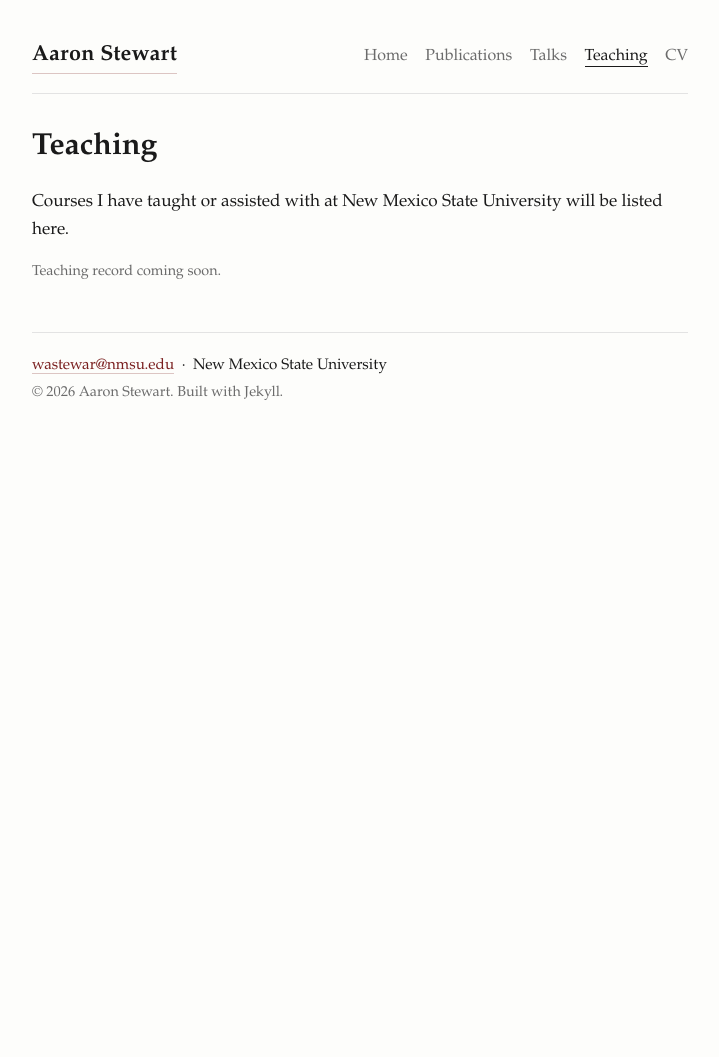
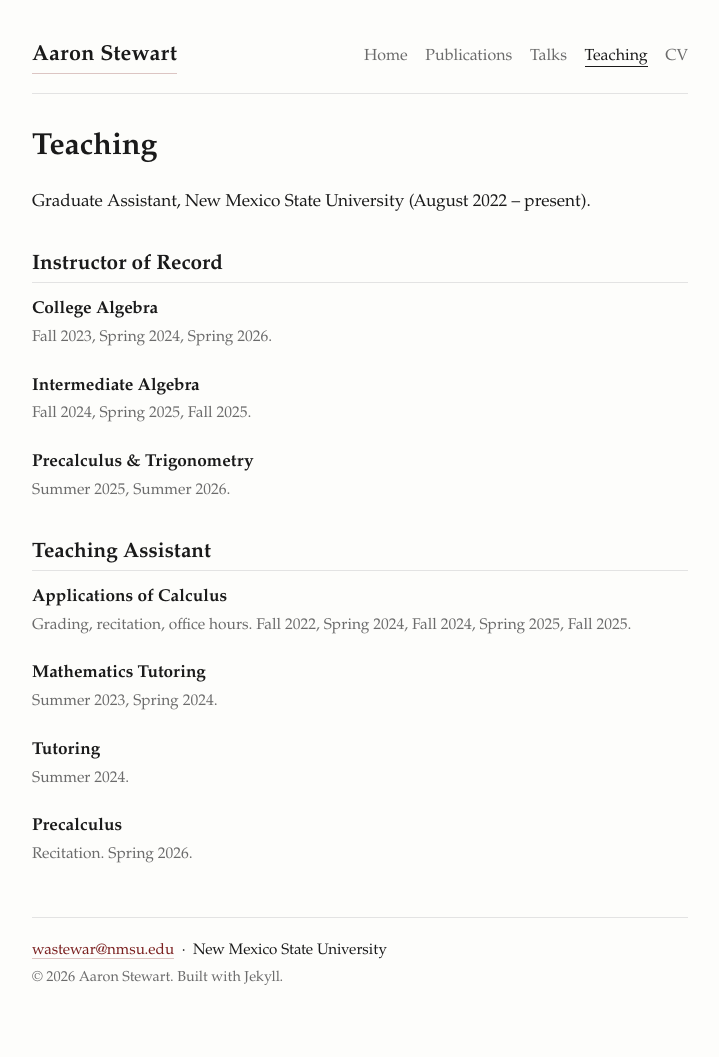
Before and after one commit to waaronstewart/waaronstewart.github.io, a Jekyll site: the page built from teaching.md, in a window 1280 px wide. Shown: the whole page, without its empty margins (280-999 px from the left). Built offline with Jekyll 4.4.1, drawn with Linux system fonts in a browser that asks for light colours; before the commit the page ends 900 px from its top, so only the background shows below that.

Commit message:
Update teaching.md

```diff
--- a/teaching.md
+++ b/teaching.md
@@ -5,14 +5,43 @@ permalink: /teaching/
 description: "Teaching and mentoring by Aaron Stewart."
 ---
 
-Courses I have taught or assisted with at New Mexico State University will be
-listed here.
+Graduate Assistant, New Mexico State University (August 2022 – present).
 
-<!-- ===== Template — duplicate per course =====
+## Instructor of Record
+
 <div class="entry">
-  <span class="etitle">MATH 121 — Calculus I</span><br>
-  <span class="emeta">Instructor of record / Teaching assistant. Fall 2025.</span>
+  <span class="etitle">College Algebra</span><br>
+  <span class="emeta">Fall 2023, Spring 2024, Spring 2026.</span>
 </div>
-============================================= -->
 
-<p class="muted">Teaching record coming soon.</p>
+<div class="entry">
+  <span class="etitle">Intermediate Algebra</span><br>
+  <span class="emeta">Fall 2024, Spring 2025, Fall 2025.</span>
+</div>
+
+<div class="entry">
+  <span class="etitle">Precalculus &amp; Trigonometry</span><br>
+  <span class="emeta">Summer 2025, Summer 2026.</span>
+</div>
+
+## Teaching Assistant
+
+<div class="entry">
+  <span class="etitle">Applications of Calculus</span><br>
+  <span class="emeta">Grading, recitation, office hours. Fall 2022, Spring 2024, Fall 2024, Spring 2025, Fall 2025.</span>
+</div>
+
+<div class="entry">
+  <span class="etitle">Mathematics Tutoring</span><br>
+  <span class="emeta">Summer 2023, Spring 2024.</span>
+</div>
+
+<div class="entry">
+  <span class="etitle">Tutoring</span><br>
+  <span class="emeta">Summer 2024.</span>
+</div>
+
+<div class="entry">
+  <span class="etitle">Precalculus</span><br>
+  <span class="emeta">Recitation. Spring 2026.</span>
+</div>
```
